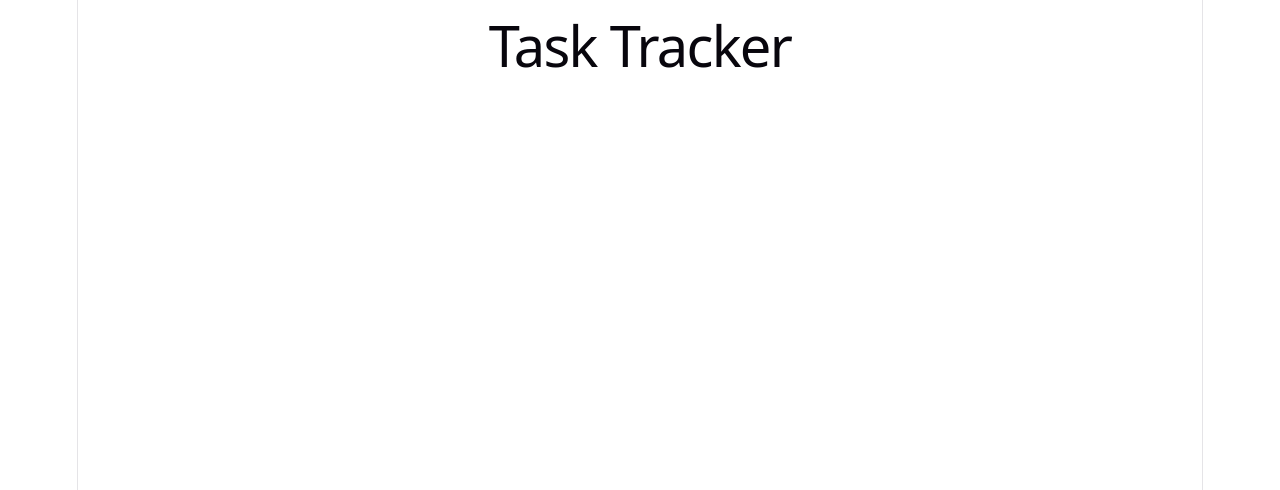
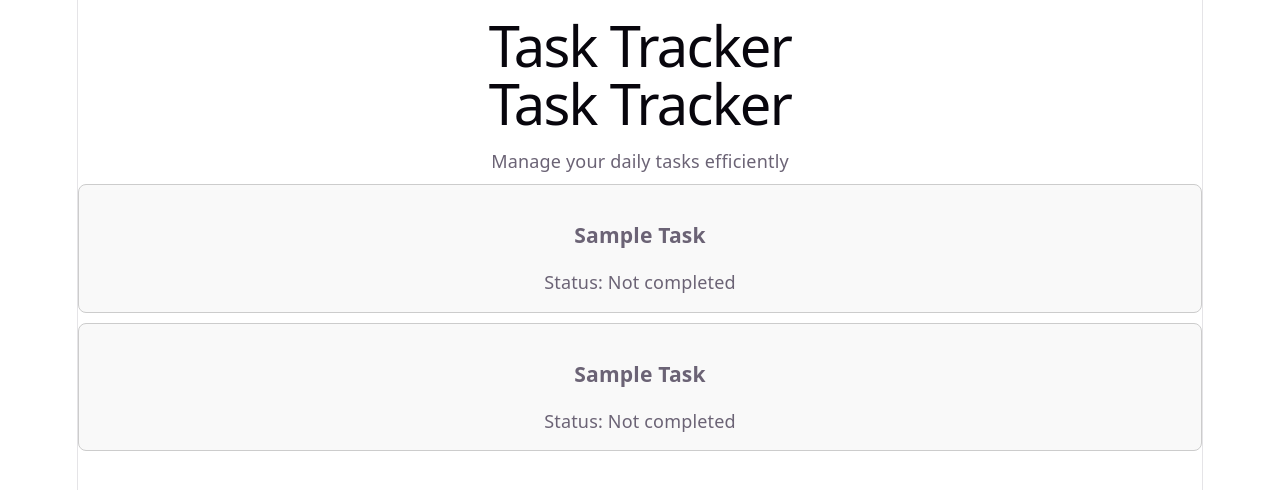
Before and after one commit to Shargathx/Application_programming, a React (Vite) app in the folder Second_Assignment/task-tracker/: page / in a window 1280 px wide. Shown: the top 490 px of the page. Built offline with nearby package versions, Linux system fonts and the light colour scheme.

Commit message:
feat: add Header and TaskCard components with basic styling

```diff
--- a/Second_Assignment/task-tracker/src/App.tsx
+++ b/Second_Assignment/task-tracker/src/App.tsx
@@ -1,9 +1,16 @@
 import './App.css';
+import { Header } from './components/Header'
+import { TaskCard } from './components/TaskCard';
 
 function App() {
   return (
     <div>
       <h1>Task Tracker</h1>
+      <div className="app-container">
+      <Header />
+      <TaskCard />
+      <TaskCard />
+    </div>
     </div>
   );
 }
--- /dev/null
+++ b/Second_Assignment/task-tracker/src/components/Header.tsx
@@ -0,0 +1,8 @@
+export function Header() {
+  return (
+    <header>
+      <h1>Task Tracker</h1>
+      <p>Manage your daily tasks efficiently</p>
+    </header>
+  );
+}
--- /dev/null
+++ b/Second_Assignment/task-tracker/src/components/TaskCard.css
@@ -0,0 +1,7 @@
+.task-card {
+  border: 1px solid #ccc;
+  padding: 16px;
+  border-radius: 8px;
+  margin: 10px 0;
+  background-color: #f9f9f9;
+}
--- /dev/null
+++ b/Second_Assignment/task-tracker/src/components/TaskCard.tsx
@@ -0,0 +1,10 @@
+import './TaskCard.css';
+
+export function TaskCard() {
+  return (
+    <div className="task-card">
+      <h3>Sample Task</h3>
+      <p>Status: Not completed</p>
+    </div>
+  );
+}
```
